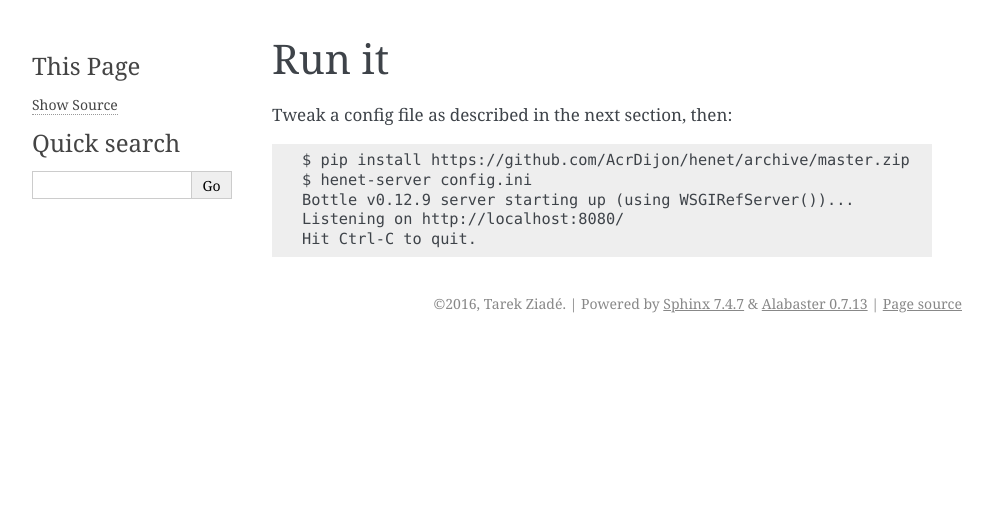
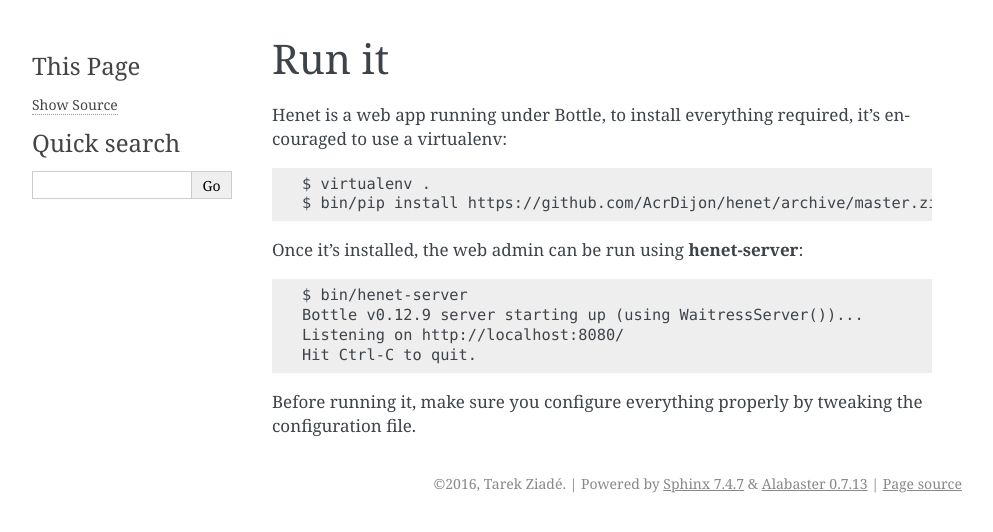
Before and after one commit to AcrDijon/henet, a Sphinx documentation site: the page built from docs/source/run.rst, in a window 1280 px wide. Shown: the top 532 px of the page, without its empty margins (148-1141 px from the left). Built offline with Sphinx 7.4.7, drawn with Linux system fonts in a browser that asks for light colours.

Commit message:
added a quickstart section

```diff
--- a/docs/source/run.rst
+++ b/docs/source/run.rst
@@ -1,10 +1,19 @@
 Run it
-------
+======
 
-Tweak a config file as described in the next section, then::
 
-    $ pip install https://github.com/AcrDijon/henet/archive/master.zip
-    $ henet-server config.ini
-    Bottle v0.12.9 server starting up (using WSGIRefServer())...
+Henet is a web app running under Bottle, to install everything required,
+it's encouraged to use a virtualenv::
+
+    $ virtualenv .
+    $ bin/pip install https://github.com/AcrDijon/henet/archive/master.zip
+
+Once it's installed, the web admin can be run using **henet-server**::
+
+    $ bin/henet-server
+    Bottle v0.12.9 server starting up (using WaitressServer())...
     Listening on http://localhost:8080/
     Hit Ctrl-C to quit.
+
+Before running it, make sure you configure everything properly by tweaking
+the configuration file.
```
Also changed, not shown: docs/source/index.rst (+14 -1 lines).
